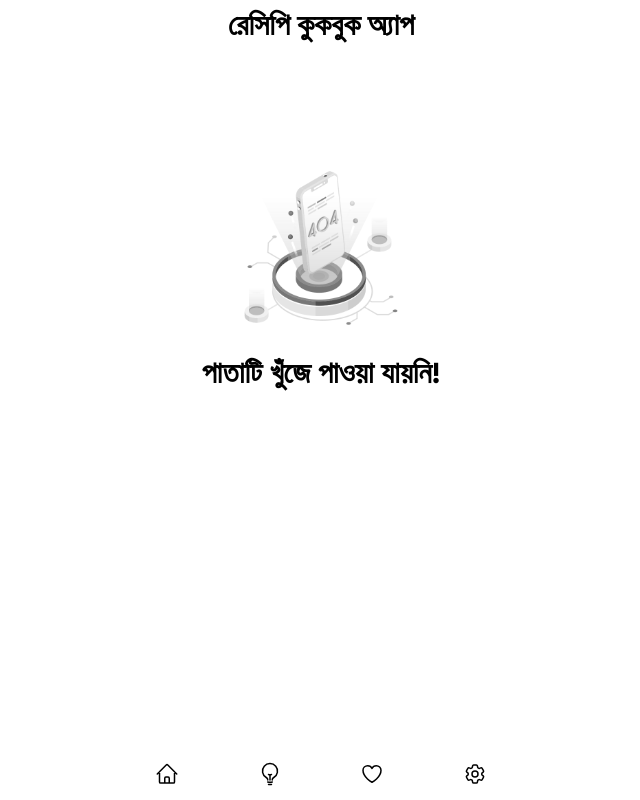
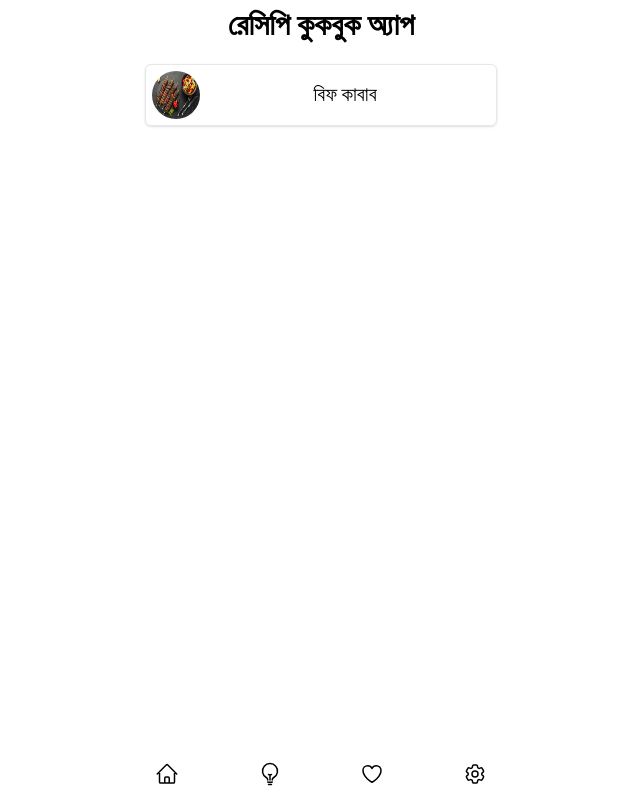
Before and after one commit to monzuralam/recipe-cookbook-app, a Vue app: page /recipes/1 in a window 1280 px wide. Shown: the whole page, without its empty margins (319-959 px from the left). Built offline with nearby package versions, Linux system fonts and the light colour scheme.

Commit message:
create route & component for recipes

```diff
--- a/src/main.js
+++ b/src/main.js
@@ -7,6 +7,7 @@ import Tips from "./routes/Tips.vue";
 import Favorite from "./routes/Favorite.vue";
 import Settings from "./routes/Settings.vue";
 import Errors from "./routes/Errors.vue";
+import Recipes from "./routes/Recipes.vue";
 
 import "./style.css";
 import App from "./App.vue";
@@ -29,6 +30,10 @@ const routes = [
     component: Settings,
   },
   {
+    path: "/recipes/:id",
+    component: Recipes,
+  },
+  {
     path: "/:pathMatch(.*)*",
     component: Errors,
   },
--- /dev/null
+++ b/src/routes/Recipes.vue
@@ -0,0 +1,24 @@
+<script setup></script>
+<template>
+  <div class="container h-screen py-16 dark:bg-black">
+    <!-- recipe item start here -->
+    <div class="border rounded-md shadow p-1.5 mb-2.5">
+      <router-link to="/recipe/" class="flex">
+        <img
+          src="../assets/images/category/kabab.jpg"
+          alt=""
+          class="w-12 h-12 rounded-full"
+        />
+        <div class="flex items-center mx-auto">
+          <h3
+            class="text-xl font-normal leading-normal text-center text-black dark:text-white"
+          >
+            বিফ কাবাব
+          </h3>
+        </div>
+      </router-link>
+    </div>
+    <!-- recipe item stop here -->
+  </div>
+</template>
+<style scoped></style>
```
